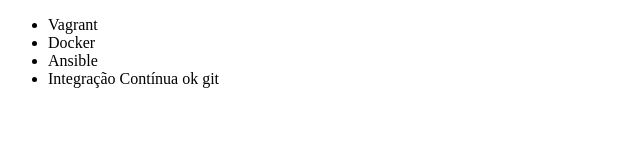
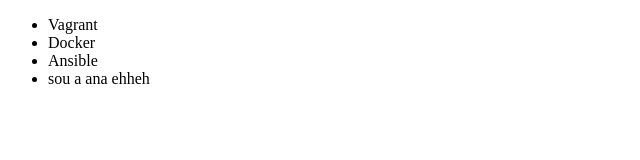
Before and after one commit to pedroaz888/pedro-git, a plain HTML site: page index.html in a window 1280 px wide. Shown: the full height of the page, 0-640 px from the left. Drawn offline with Linux system fonts and the light colour scheme.

Commit message:
renomeando o nome do curso

```diff
--- a/index.html
+++ b/index.html
@@ -12,7 +12,7 @@
         <li>Vagrant</li>
         <li>Docker</li>
         <li>Ansible</li>
-        <li>Integração Contínua ok git </li>
+        <li>sou a ana ehheh </li>
     </ul>
 </body>
 </html>
```
